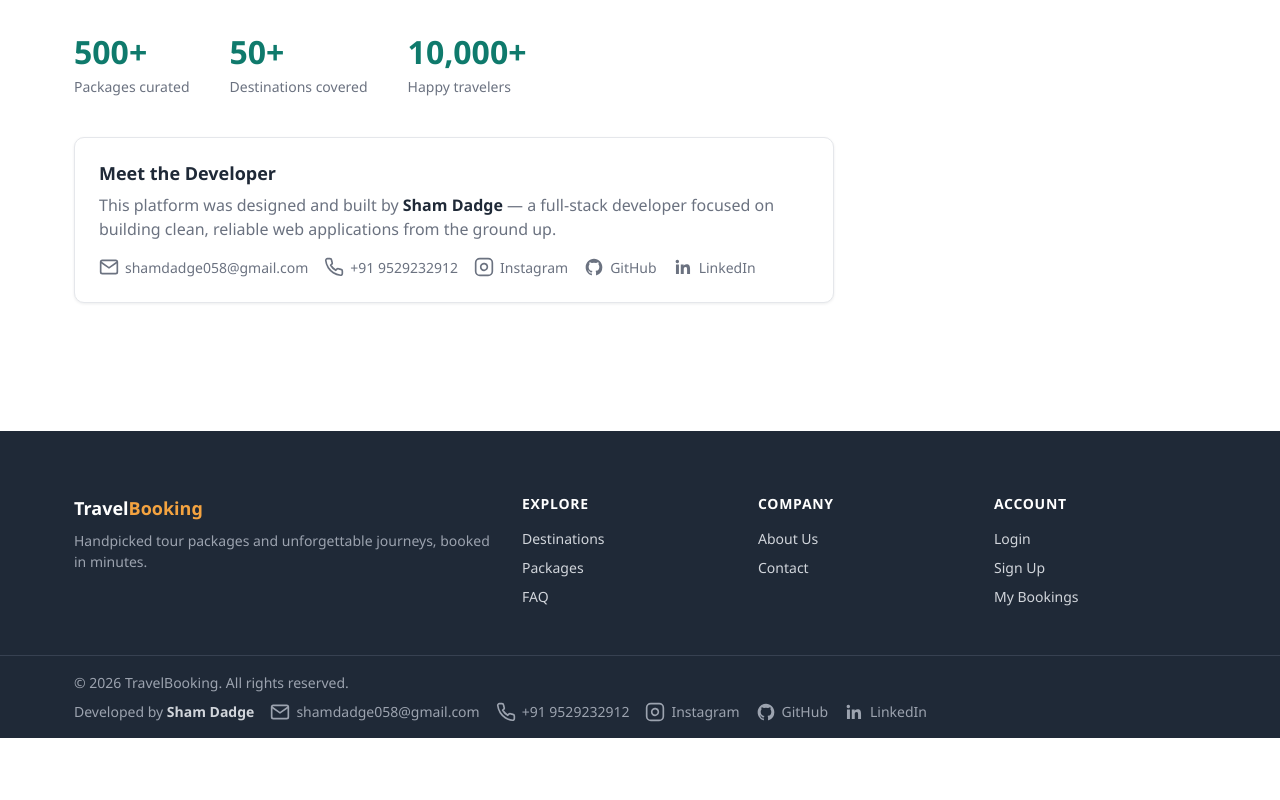
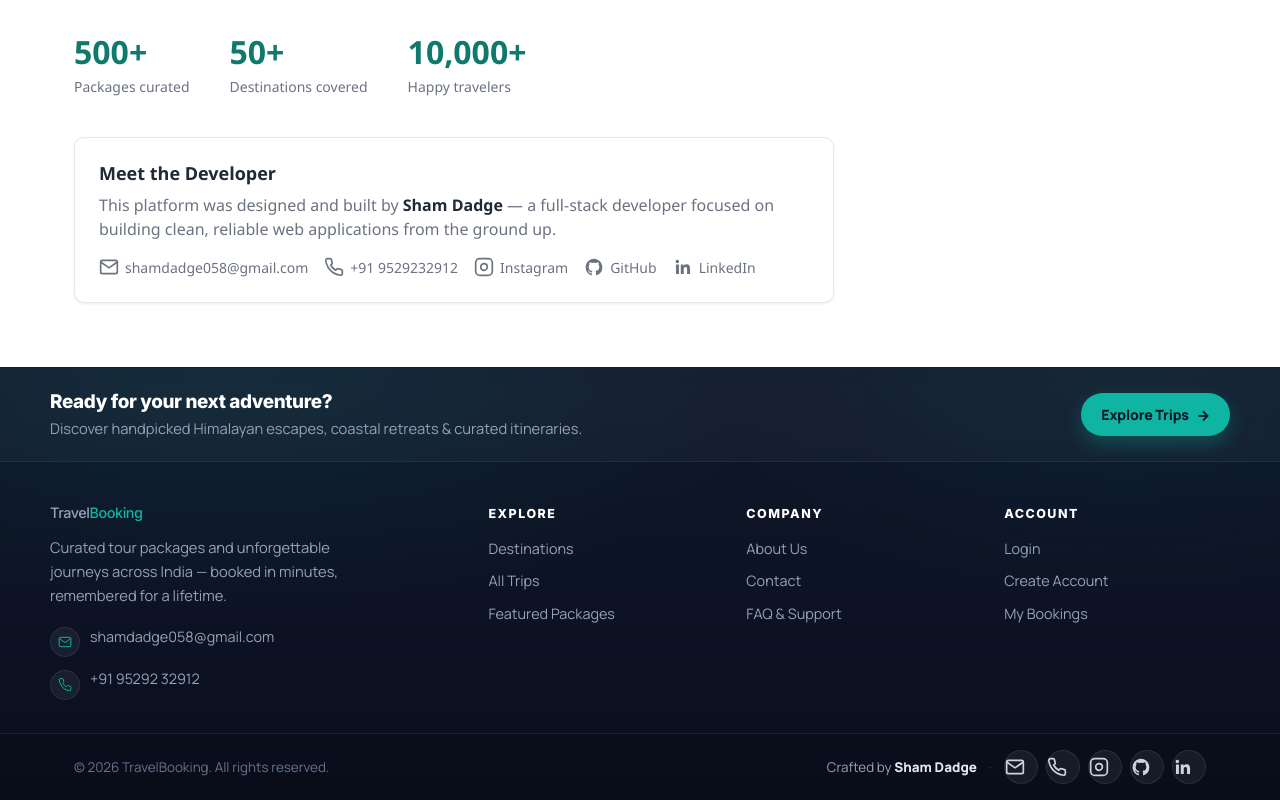
Before and after one commit to shamdadge2/travel-booking-system, a React (Vite) app in the folder frontend/: page /about in a window 1280 px wide. Shown: the part 384-1184 px from the top of the page. Before the commit the page ends 1122 px from the top, so only its background shows below. Built offline with nearby package versions, Linux system fonts and the light colour scheme; no server answers.

Commit message:
footer changes

```diff
--- a/frontend/src/components/Footer.css
+++ b/frontend/src/components/Footer.css
@@ -1,84 +1,265 @@
+@import url('https://fonts.googleapis.com/css2?family=Inter:wght@400;500;600;800;900&family=Manrope:wght@400;600;800&display=swap');
+
 .footer {
-  margin-top: var(--space-2xl);
-  background-color: var(--color-text);
-  color: #d1d5db;
+  margin-top: 0;
+  background:
+    radial-gradient(900px 400px at 18% 0%, rgba(0,229,204,0.08), transparent 62%),
+    radial-gradient(700px 400px at 88% 0%, rgba(15,122,108,0.10), transparent 60%),
+    linear-gradient(180deg, #0f172a 0%, #0a0f1e 100%);
+  color: #cbd5e1;
+  font-family: 'Manrope', 'Inter', system-ui, -apple-system, sans-serif;
+  border-top: 1px solid rgba(255,255,255,0.06);
+  position: relative;
+  overflow: hidden;
 }
 
+/* ---------- CTA strip ---------- */
+.footer__cta {
+  border-bottom: 1px solid rgba(255,255,255,0.06);
+  background: rgba(255,255,255,0.03);
+  backdrop-filter: blur(8px);
+}
+
+.footer__cta-inner {
+  display: flex;
+  align-items: center;
+  justify-content: space-between;
+  gap: 24px;
+  padding: 22px 0;
+  flex-wrap: wrap;
+}
+
+.footer__cta-text h3 {
+  font-family: 'Inter', system-ui, sans-serif;
+  font-size: 1.18rem;
+  font-weight: 800;
+  letter-spacing: -0.02em;
+  color: #fff;
+  margin: 0 0 4px;
+}
+
+.footer__cta-text p {
+  margin: 0;
+  color: #94a3b8;
+  font-size: 0.92rem;
+  line-height: 1.5;
+}
+
+.footer__cta-btn {
+  display: inline-flex;
+  align-items: center;
+  gap: 8px;
+  background: #0fb5a2;
+  color: #0a1628 !important;
+  padding: 11px 20px;
+  border-radius: 999px;
+  font-weight: 800;
+  font-size: 0.88rem;
+  letter-spacing: -0.01em;
+  text-decoration: none !important;
+  box-shadow: 0 8px 20px rgba(0,229,204,0.22);
+  transition: background 0.18s ease, transform 0.18s ease, box-shadow 0.18s ease;
+  white-space: nowrap;
+}
+
+.footer__cta-btn:hover {
+  background: #0d9d8e;
+  transform: translateY(-1px);
+  box-shadow: 0 12px 28px rgba(0,229,204,0.28);
+}
+
+/* ---------- Main grid ---------- */
 .footer__inner {
   display: grid;
-  grid-template-columns: 2fr 1fr 1fr 1fr;
-  gap: var(--space-lg);
-  padding: var(--space-2xl) var(--space-lg) var(--space-xl);
+  grid-template-columns: 1.8fr 1fr 1fr 1fr;
+  gap: 36px 32px;
+  padding: 40px 0 32px;
 }
 
 .footer__brand {
-  font-size: var(--font-size-lg);
-  font-weight: 800;
-  color: #fff;
-  margin-bottom: var(--space-sm);
+  font-family: 'Inter', system-ui, sans-serif;
+  font-size: 1.42rem;
+  font-weight: 900;
+  letter-spacing: -0.03em;
+  color: #fff !important;
+  text-decoration: none !important;
+  display: inline-block;
+  margin-bottom: 10px;
 }
 
 .footer__brand span {
-  color: var(--color-accent);
+  color: #0fb5a2;
 }
 
 .footer__tagline {
-  color: #9ca3af;
-  font-size: var(--font-size-sm);
-  margin-bottom: 0;
+  color: #94a3b8;
+  font-size: 0.92rem;
+  line-height: 1.65;
+  margin: 0 0 18px;
+  max-width: 36ch;
+}
+
+.footer__contact {
+  list-style: none;
+  padding: 0;
+  margin: 0;
+  display: flex;
+  flex-direction: column;
+  gap: 10px;
+}
+
+.footer__contact li {
+  display: flex;
+  align-items: center;
+  gap: 10px;
+  font-size: 0.88rem;
+}
+
+.footer__contact-icon {
+  width: 30px;
+  height: 30px;
+  border-radius: 999px;
+  display: grid;
+  place-items: center;
+  background: rgba(255,255,255,0.06);
+  border: 1px solid rgba(255,255,255,0.08);
+  color: #0fb5a2;
+  flex-shrink: 0;
+}
+
+.footer__contact-icon svg {
+  width: 14px;
+  height: 14px;
+}
+
+.footer__contact a {
+  color: #cbd5e1 !important;
+  text-decoration: none !important;
+  font-weight: 600;
+  transition: color 0.15s ease;
+}
+
+.footer__contact a:hover {
+  color: #fff !important;
 }
 
 .footer__col h4 {
+  font-family: 'Inter', system-ui, sans-serif;
   color: #fff;
-  font-size: var(--font-size-sm);
+  font-size: 0.78rem;
+  font-weight: 800;
   text-transform: uppercase;
-  letter-spacing: 0.05em;
-  margin-bottom: var(--space-md);
+  letter-spacing: 0.12em;
+  margin: 4px 0 16px;
 }
 
 .footer__col a {
   display: block;
-  color: #d1d5db;
-  font-size: var(--font-size-sm);
-  margin-bottom: var(--space-sm);
+  color: #94a3b8 !important;
+  font-size: 0.9rem;
+  font-weight: 500;
+  margin-bottom: 11px;
+  text-decoration: none !important;
+  transition: color 0.15s ease, transform 0.15s ease;
 }
 
 .footer__col a:hover {
-  color: #fff;
+  color: #fff !important;
+  transform: translateX(2px);
 }
 
+/* ---------- Bottom bar ---------- */
 .footer__bottom {
-  border-top: 1px solid #374151;
-  padding: var(--space-md) 0;
-  font-size: var(--font-size-sm);
-  color: #9ca3af;
+  border-top: 1px solid rgba(255,255,255,0.08);
+  padding: 16px 0;
+  font-size: 0.84rem;
+  color: #64748b;
+  background: rgba(0,0,0,0.14);
 }
 
 .footer__bottom-inner {
   display: flex;
   flex-wrap: wrap;
-  gap: var(--space-sm) var(--space-lg);
+  gap: 14px 24px;
   justify-content: space-between;
   align-items: center;
+}
+
+.footer__copy {
+  color: #64748b;
+  font-weight: 500;
 }
 
 .footer__credit {
   display: flex;
   flex-wrap: wrap;
   align-items: center;
-  gap: var(--space-md);
+  gap: 12px;
 }
 
 .footer__credit-label {
-  color: #9ca3af;
+  color: #94a3b8;
+  font-size: 0.84rem;
 }
 
 .footer__credit-label strong {
-  color: #d1d5db;
+  color: #e2e8f0;
+  font-weight: 800;
 }
 
-@media (max-width: 760px) {
+.footer__dot {
+  color: rgba(255,255,255,0.18);
+}
+
+/* Social icons inside dark footer — make them subtle pills */
+.footer .social-icons {
+  gap: 8px;
+}
+
+.footer .social-icons__link {
+  width: 34px;
+  height: 34px;
+  border-radius: 999px;
+  background: rgba(255,255,255,0.06);
+  border: 1px solid rgba(255,255,255,0.08);
+  color: #cbd5e1;
+}
+
+.footer .social-icons__link:hover {
+  background: rgba(255,255,255,0.10);
+  border-color: rgba(255,255,255,0.14);
+  color: #fff;
+}
+
+.footer .social-icons__label {
+  display: none;
+}
+
+/* ---------- Responsive ---------- */
+@media (max-width: 900px) {
   .footer__inner {
     grid-template-columns: 1fr 1fr;
+    gap: 28px 24px;
+  }
+  .footer__col--brand {
+    grid-column: 1 / -1;
+  }
+  .footer__tagline {
+    max-width: none;
   }
 }
+
+@media (max-width: 560px) {
+  .footer__cta-inner {
+    flex-direction: column;
+    align-items: flex-start;
+  }
+  .footer__inner {
+    grid-template-columns: 1fr 1fr;
+    padding: 28px 0 24px;
+  }
+  .footer__bottom-inner {
+    flex-direction: column;
+    align-items: flex-start;
+  }
+}
--- a/frontend/src/components/Footer.jsx
+++ b/frontend/src/components/Footer.jsx
@@ -5,42 +5,74 @@ import "./Footer.css";
 export default function Footer() {
   return (
     <footer className="footer">
+      {/* Top CTA strip */}
+      <div className="footer__cta">
+        <div className="container footer__cta-inner">
+          <div className="footer__cta-text">
+            <h3>Ready for your next adventure?</h3>
+            <p>Discover handpicked Himalayan escapes, coastal retreats &amp; curated itineraries.</p>
+          </div>
+          <Link to="/packages" className="footer__cta-btn">
+            Explore Trips <span aria-hidden>→</span>
+          </Link>
+        </div>
+      </div>
+
       <div className="container footer__inner">
-        <div className="footer__col">
-          <div className="footer__brand">
+        {/* Brand + contact */}
+        <div className="footer__col footer__col--brand">
+          <Link to="/" className="footer__brand">
             Travel<span>Booking</span>
-          </div>
+          </Link>
           <p className="footer__tagline">
-            Handpicked tour packages and unforgettable journeys, booked in minutes.
+            Curated tour packages and unforgettable journeys across India — booked in minutes, remembered for a lifetime.
           </p>
+          <ul className="footer__contact">
+            <li>
+              <span className="footer__contact-icon" aria-hidden>
+                <svg viewBox="0 0 24 24" fill="none" stroke="currentColor" strokeWidth="1.7"><rect x="2" y="4" width="20" height="16" rx="2"/><path d="M2 6 12 13 22 6"/></svg>
+              </span>
+              <a href="mailto:shamdadge058@gmail.com">shamdadge058@gmail.com</a>
+            </li>
+            <li>
+              <span className="footer__contact-icon" aria-hidden>
+                <svg viewBox="0 0 24 24" fill="none" stroke="currentColor" strokeWidth="1.7"><path d="M22 16.9v3a2 2 0 0 1-2.2 2 19.7 19.7 0 0 1-8.6-3.1A19.5 19.5 0 0 1 5.2 12a19.7 19.7 0 0 1-3.1-8.7A2 2 0 0 1 4 1h3a2 2 0 0 1 2 1.7c.12.96.36 1.9.7 2.8a2 2 0 0 1-.45 2.1L8 8.9a16 16 0 0 0 6 6l1.3-1.3a2 2 0 0 1 2.1-.45c.9.34 1.85.58 2.8.7A2 2 0 0 1 22 16.9Z"/></svg>
+              </span>
+              <a href="tel:+919529232912">+91 95292 32912</a>
+            </li>
+          </ul>
         </div>
 
         <div className="footer__col">
           <h4>Explore</h4>
           <Link to="/destinations">Destinations</Link>
-          <Link to="/packages">Packages</Link>
-          <Link to="/faq">FAQ</Link>
+          <Link to="/packages">All Trips</Link>
+          <Link to="/packages?featured=1">Featured Packages</Link>
         </div>
 
         <div className="footer__col">
           <h4>Company</h4>
           <Link to="/about">About Us</Link>
           <Link to="/contact">Contact</Link>
+          <Link to="/faq">FAQ &amp; Support</Link>
         </div>
 
         <div className="footer__col">
           <h4>Account</h4>
           <Link to="/login">Login</Link>
-          <Link to="/register">Sign Up</Link>
+          <Link to="/register">Create Account</Link>
           <Link to="/my-bookings">My Bookings</Link>
         </div>
       </div>
 
       <div className="footer__bottom">
         <div className="container footer__bottom-inner">
-          <span>&copy; {new Date().getFullYear()} TravelBooking. All rights reserved.</span>
+          <span className="footer__copy">
+            © {new Date().getFullYear()} TravelBooking. All rights reserved.
+          </span>
           <div className="footer__credit">
-            <span className="footer__credit-label">Developed by <strong>Sham Dadge</strong></span>
+            <span className="footer__credit-label">Crafted by <strong>Sham Dadge</strong></span>
+            <span className="footer__dot" aria-hidden>·</span>
             <SocialIcons variant="dark" />
           </div>
         </div>
```
